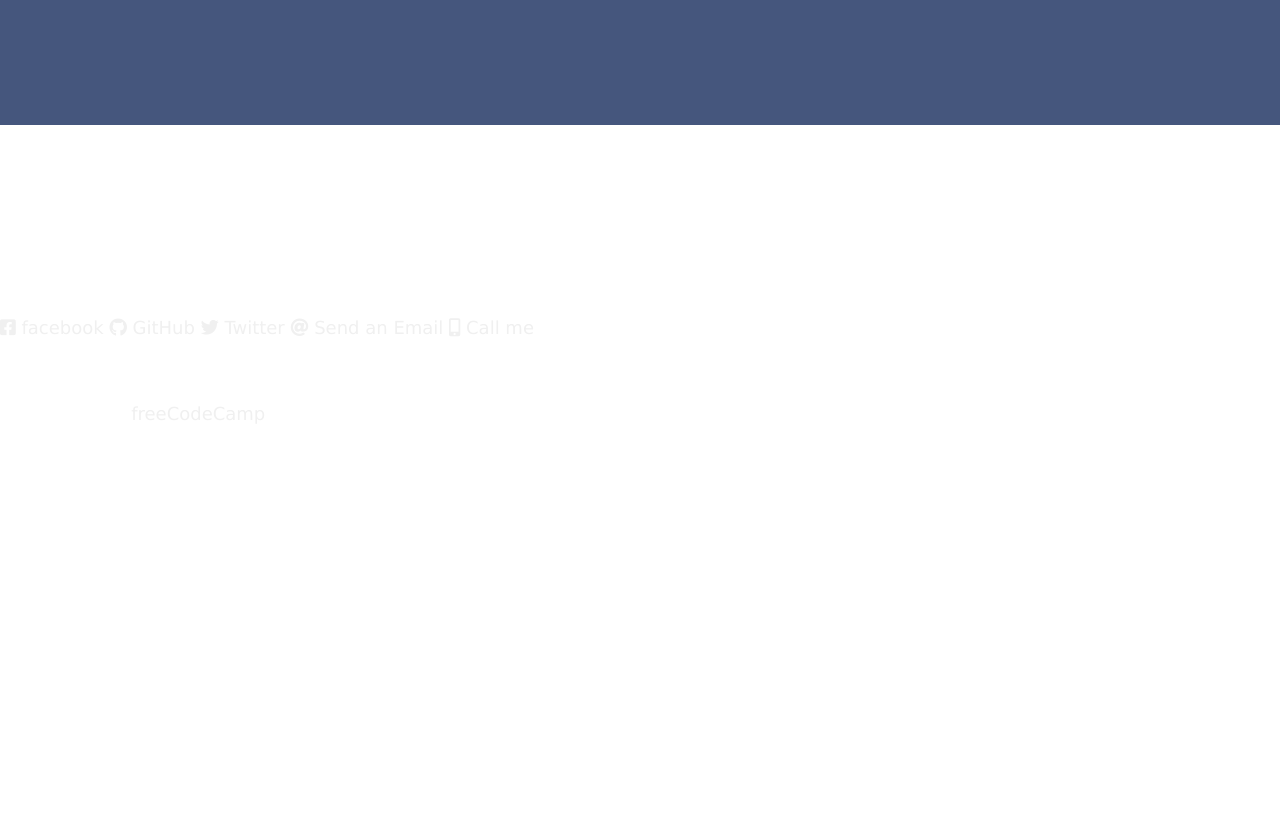
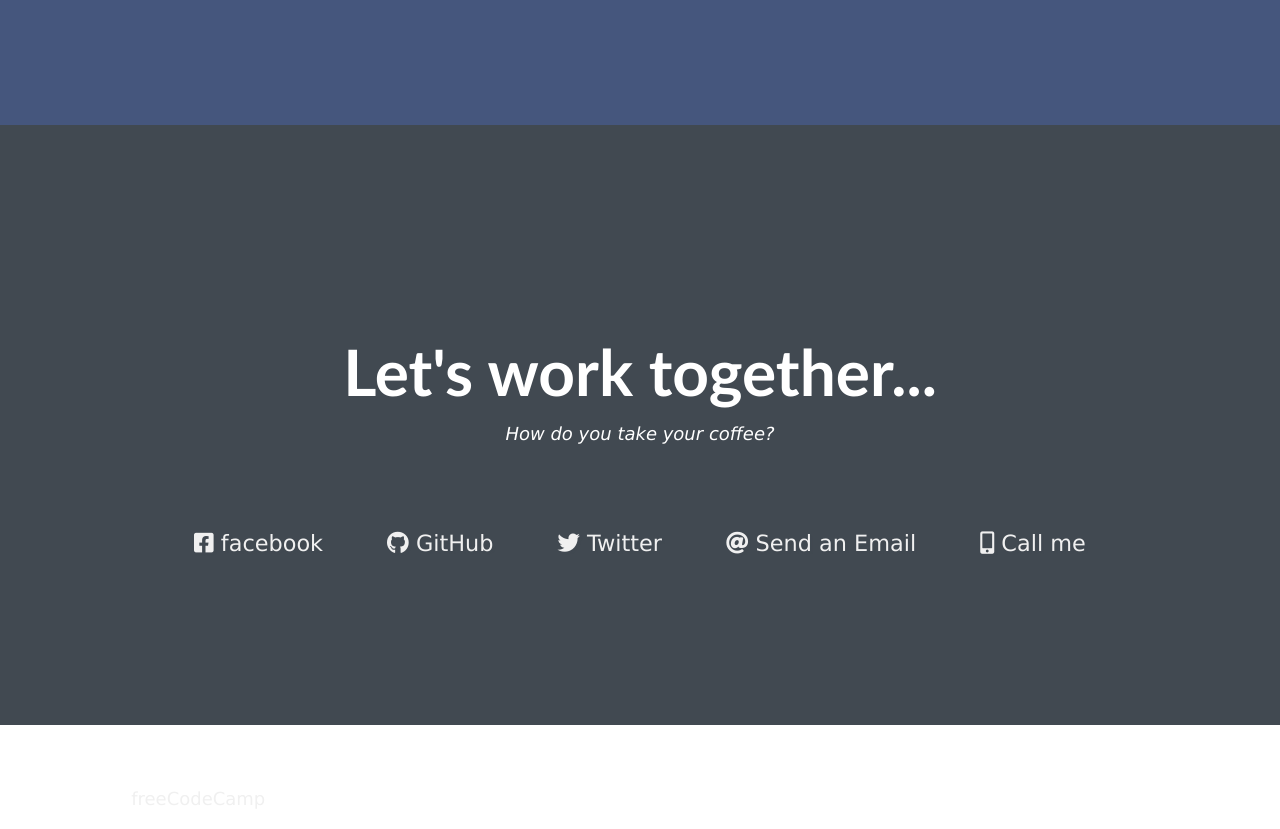
Before and after one commit to Muhammadayyazmairaj/personal-pf, a plain HTML site: page index.html in a window 1280 px wide. Shown: the part 1620-2449 px from the top of the page. Before the commit the page ends 2064 px from the top, so only its background shows below. Drawn offline with Linux system fonts and the light colour scheme; some icons are missing.

Commit message:
add contact-section css

```diff
--- a/style.css
+++ b/style.css
@@ -136,3 +136,45 @@ img {
 .project-tile {
     background: #414951;
 }
+
+.contact {
+    display: flex;
+    flex-direction: column;
+    justify-content: center;
+    align-items: center;
+    text-align: center;
+    width: 100%;
+    height: 75vh;
+    background: #414951;
+
+}
+
+.contact-header>h2 {
+    font-size: 64px;
+    height: 40px;
+}
+
+.contact-header>p {
+    font-style: italic;
+}
+
+.contact-links {
+    display: flex;
+    justify-content: center;
+    width: 100%;
+    max-width: 1280px;
+    margin-top: 48px;
+    flex-wrap: wrap;
+}
+
+.profile-link {
+    display: inline-block;
+    padding: 1rem 2rem;
+    font-size: 1.4rem;
+    text-shadow: 2px 2px 1px #414951;
+    transition: 0.5s;
+}
+
+.profile-link:hover {
+    transform: translateY(8px);
+}
```
